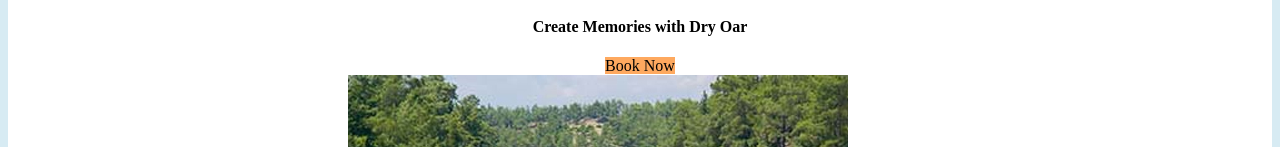
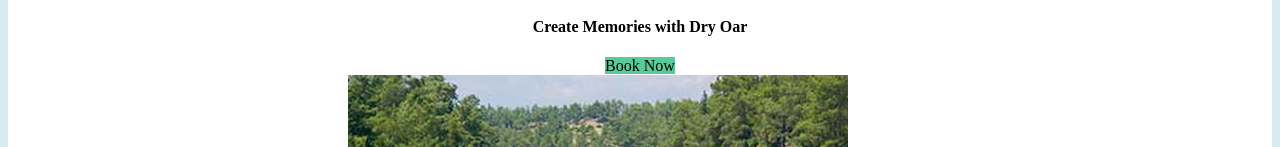
Before and after one commit to frank3fixer/Failed_NeedRetake_wdd130, a plain HTML site: page wwr/index.html in a window 1280 px wide. In both pictures the pointer is over the link "Book Now". Shown: the part 778-925 px from the top of the page. Drawn offline with Linux system fonts and the light colour scheme.

Commit message:
edit button box hover

```diff
--- a/wwr/styles/style.css
+++ b/wwr/styles/style.css
@@ -59,7 +59,7 @@ main section {
 }
 
 .book:hover, .join:hover {
-    background-color: #fea95f;
+    background-color: #57cc99;
     color: black;
 }
 
```
